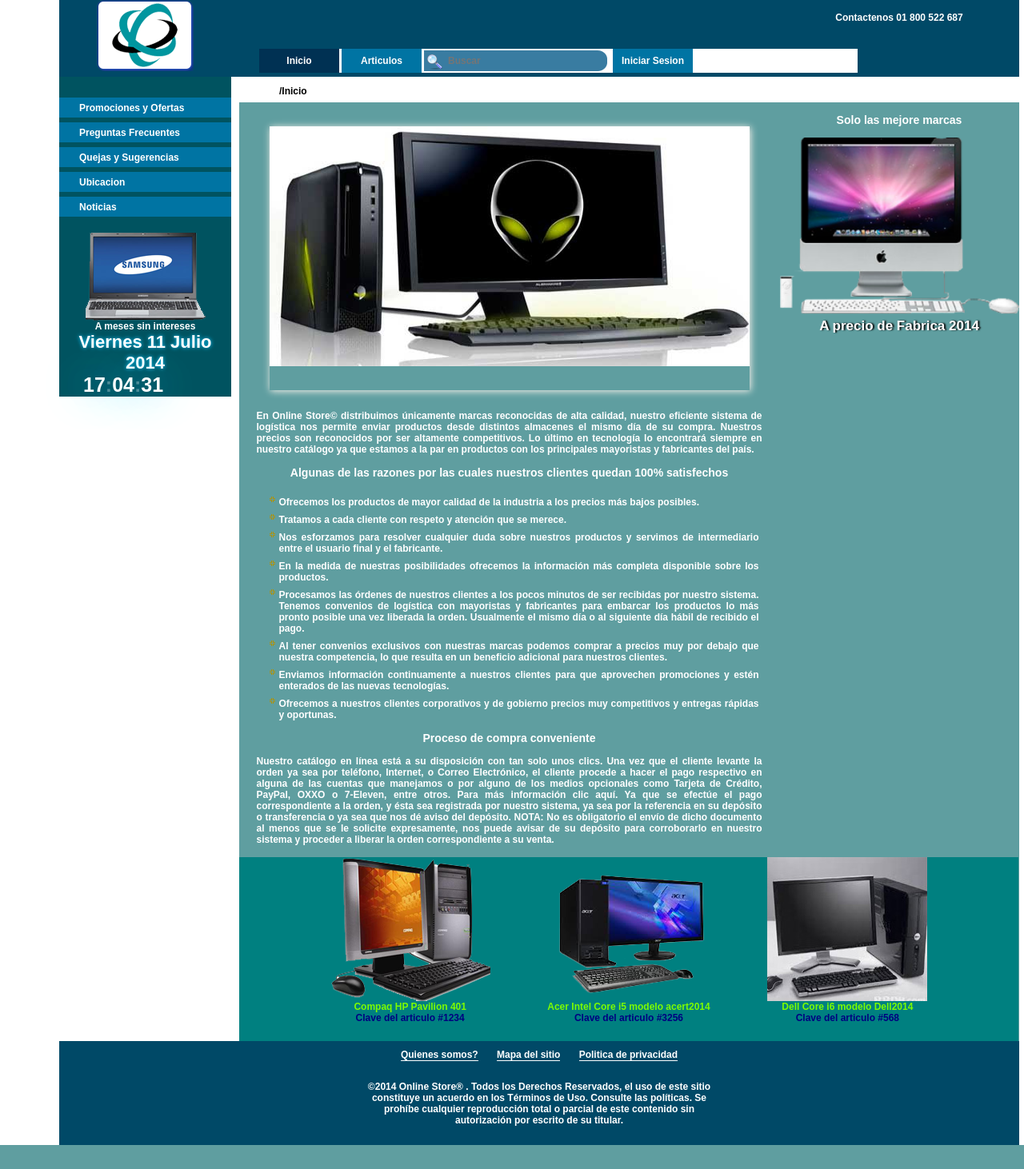
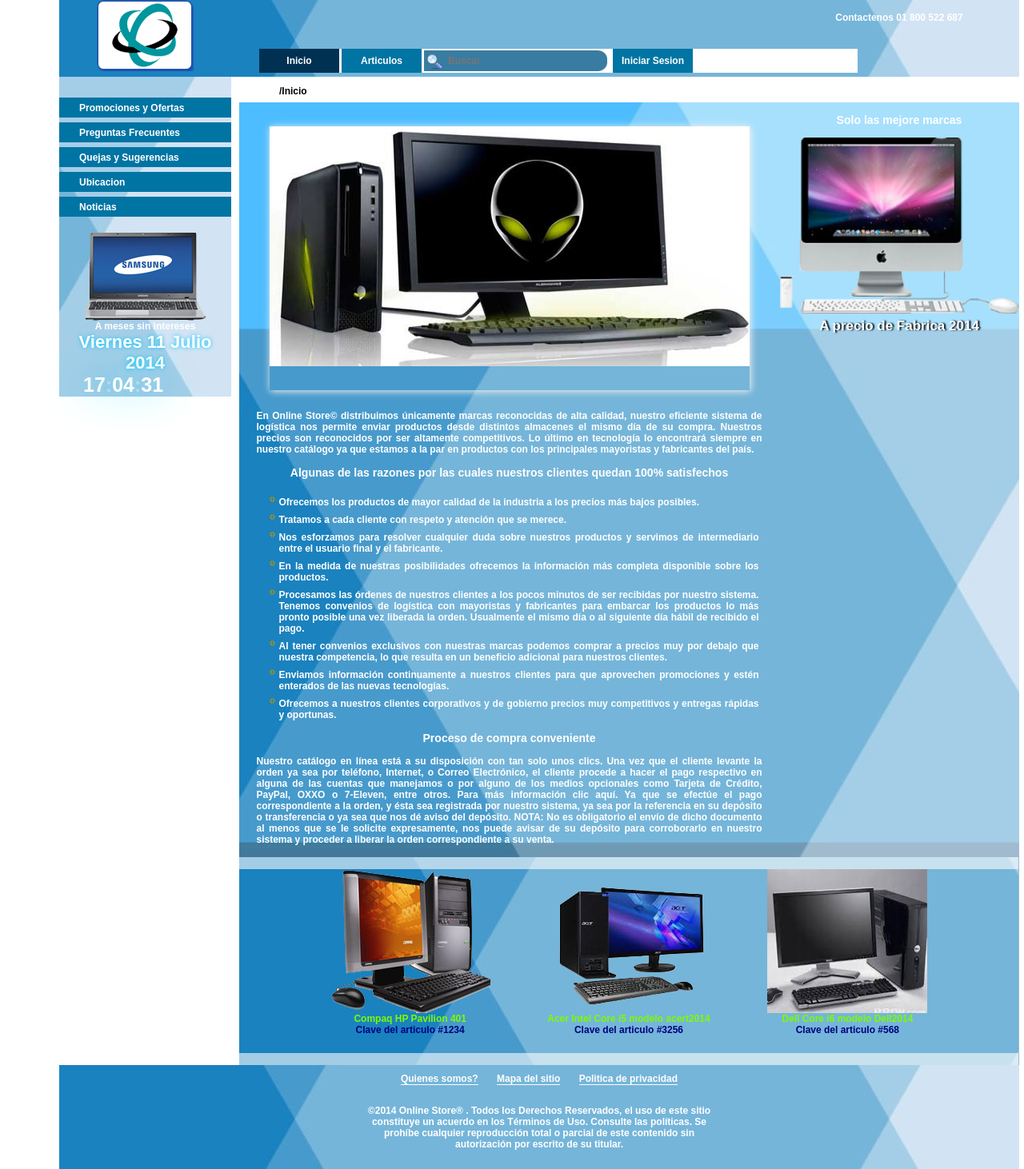
Before and after one commit to 10392673/Online-Store, a PHP site: page / in a window 1280 px wide. Shown: the whole page at 80% size. Before the commit the page ends 1432 px from the top, so only its background shows below. Run offline with PHP 8.4, Linux system fonts and the light colour scheme; some libraries are stand-ins or nearby versions; some web fonts are replaced.

Commit message:
Fondo añadido
Se agregó al final del archivo general.css una modificación a las clases
.header, .left, .fotter, .content, y .promo que muestra un fondo de
imagen en vez de un color sólido.

```diff
--- a/_lib/css/general.css
+++ b/_lib/css/general.css
@@ -155,3 +155,14 @@
 
 
 td{ color:#000; }
+
+
+
+/* Personalización */
+.header,.left,.fotter,.content,.promo{background-image: url(../img/azulinverso.jpg); background-repeat:repeat;}
+.header,.left,.fotter{background-position:right;}
+.content{background-position:-1500px;}
+.promo{background-position:1200px;
+   border-top:15px rgba(255,255,255,.6) solid;
+   border-bottom:15px rgba(255,255,255,.6) solid;
+}
```
Also changed, not shown: _lib/img/azulinverso.jpg (added).
